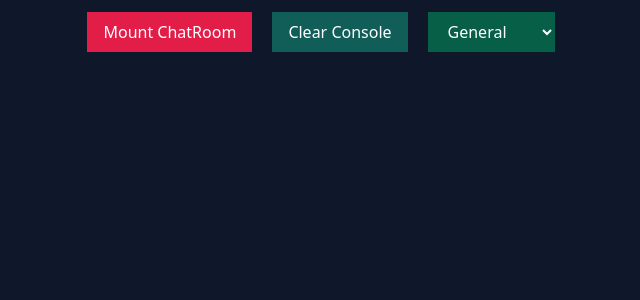
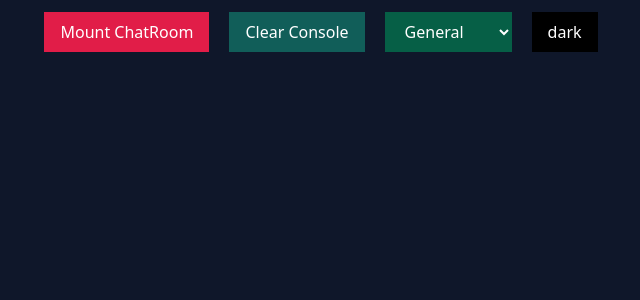
Before and after one commit to Tazri/rnext, a React (Vite) app: page / in a window 1280 px wide. Shown: the top 300 px of the page, without its empty margins (319-959 px from the left). Built offline with nearby package versions, Linux system fonts and the light colour scheme.

Commit message:
complete

```diff
--- a/package.json
+++ b/package.json
@@ -12,6 +12,7 @@
   "dependencies": {
     "react": "^18.2.0",
     "react-dom": "^18.2.0",
+    "react-toastify": "^10.0.4",
     "use-immer": "^0.9.0"
   },
   "devDependencies": {
--- a/src/App.jsx
+++ b/src/App.jsx
@@ -1,10 +1,13 @@
 import { useState } from "react";
+import { Slide, ToastContainer } from "react-toastify";
+import "react-toastify/dist/ReactToastify.css";
 import ChatRoom from "./ChatRoom";
 import DropDown from "./DropDown";
 
 export default function App() {
   const [room, setRoom] = useState("general");
   const [show, setShow] = useState(false);
+  const [theme, setTheme] = useState("dark");
   const roomsIdOptions = {
     general: "General",
     travel: "Travel",
@@ -12,6 +15,11 @@ export default function App() {
     games: "Games",
     sports: "Sports",
   };
+
+  function handleTheme() {
+    setTheme((t) => (t == "dark" ? "light" : "dark"));
+  }
+
   return (
     <>
       <div className="w-1/2 mx-auto p-3 text-center flex flex-col gap-y-4 ">
@@ -36,10 +44,30 @@ export default function App() {
             }}
             options={roomsIdOptions}
           />
+          <button
+            className="py-2 px-4"
+            style={{
+              backgroundColor: theme == "dark" ? "black" : "white",
+              color: theme == "dark" ? "white" : "black",
+            }}
+            onClick={handleTheme}
+          >
+            {theme}
+          </button>
         </div>
 
-        {show && <ChatRoom key={room} roomId={roomsIdOptions[room]} />}
+        {show && (
+          <ChatRoom theme={theme} key={room} roomId={roomsIdOptions[room]} />
+        )}
       </div>
+      <ToastContainer
+        position="bottom-right"
+        closeOnClick={true}
+        autoClose={2000}
+        transition={Slide}
+        limit={1}
+        theme={theme}
+      />
     </>
   );
 }
--- a/src/ChatRoom.jsx
+++ b/src/ChatRoom.jsx
@@ -1,14 +1,17 @@
 import { useEffect, useState } from "react";
+import { toast } from "react-toastify";
 import { createConnection } from "./utils/connection";
 
 const serverUrl = "server 1";
 
 export default function ChatRoom({ roomId }) {
   const [text, setText] = useState("");
+
   useEffect(() => {
     const connection = createConnection(serverUrl, roomId);
 
     connection.connect();
+    toast.success("Connected With : " + roomId);
 
     return () => {
       connection.disconnect();
```
Also changed, not shown: 2 other files (tests, documents, lock files or other folders).
